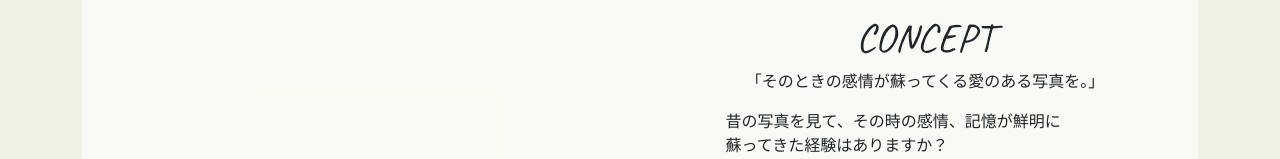
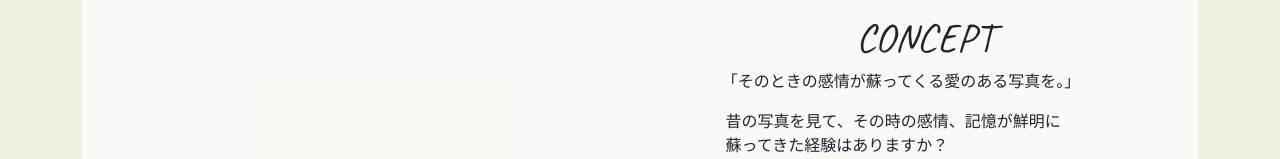
Before and after one commit to yudai0910sw/kuriyusan-portfolio, a plain HTML site: page index.html in a window 1280 px wide. Shown: the part 422-581 px from the top of the page. Drawn offline with nearby package versions, Linux system fonts and the light colour scheme.

Commit message:
fix: 半角のずれ修正

```diff
--- a/index.html
+++ b/index.html
@@ -74,7 +74,7 @@
               <h1 class="section-title">CONCEPT</h1>
               <div class="center-box">
                 <p>
-                  「そのときの感情が蘇ってくる<br class="sp-br">愛のある写真を。」
+                  「そのときの感情が蘇ってくる<br class="sp-br">愛のある写真を。」<span class="none-span-ps">　　　</span>
                 </p>
                 <p>
                   昔の写真を見て、<br class="sp-br">その時の感情、記憶が鮮明に<br>蘇ってきた経験はありますか？<br>
@@ -118,7 +118,7 @@
               <div class="center-box">
                 <p>
                   笑顔を引き出すこと、光を使った幻想的な<br class="sp-br">写真が得意です。<br class="ps-br">カメラを始める前からずっと<br>「人を笑顔にしたい。」
-                  「人を幸せにしたい。」<br>という想いがありました。
+                  「人を幸せにしたい。」&nbsp;&nbsp;<br>という想いがありました。
                 </p>
                 <p>
                   何気ない瞬間に見せる笑顔はもちろんのこと、<br class="sp-br">その人達に&nbsp;&nbsp;&nbsp;<br class="ps-br">とって一生に一度しかないかけがえの<br class="sp-br">無い瞬間を残す<br class="ps-br">手助けをカメラを通して<br class="sp-br">出来たらなと思っています。
```
